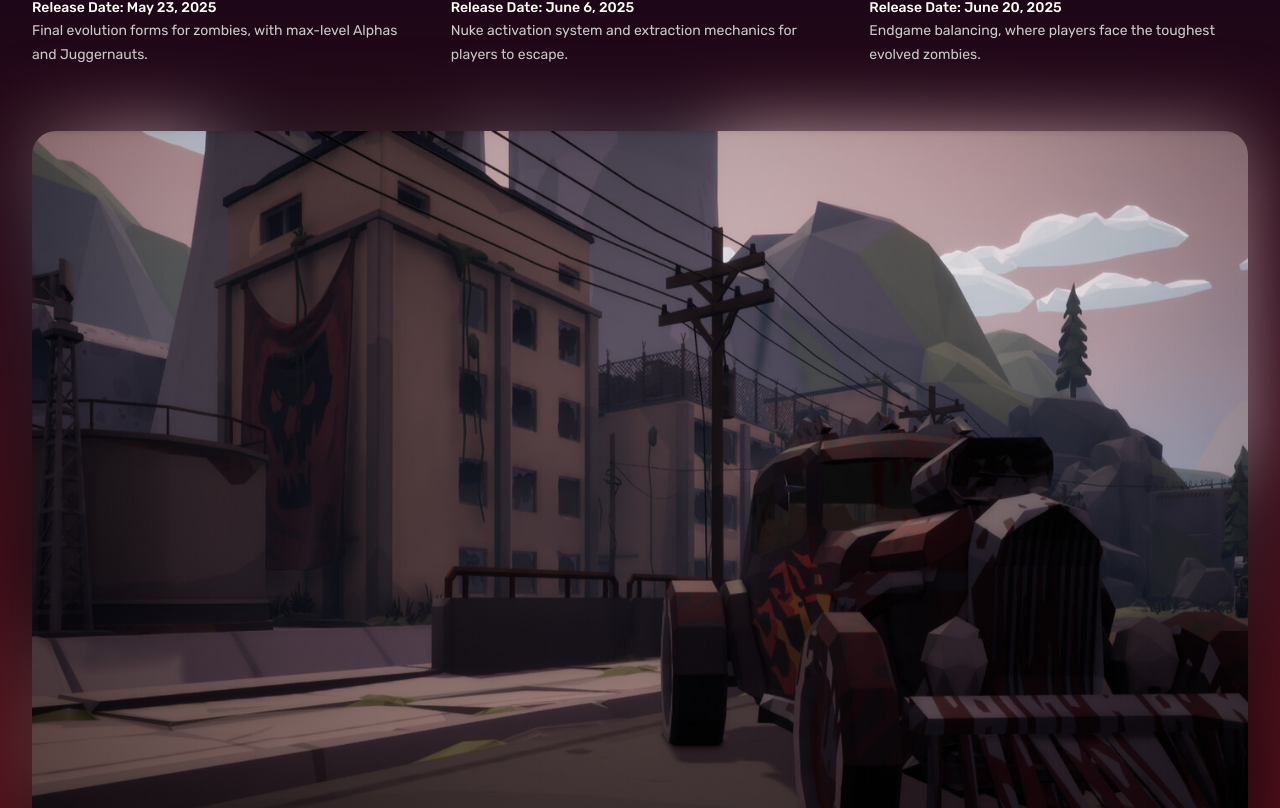
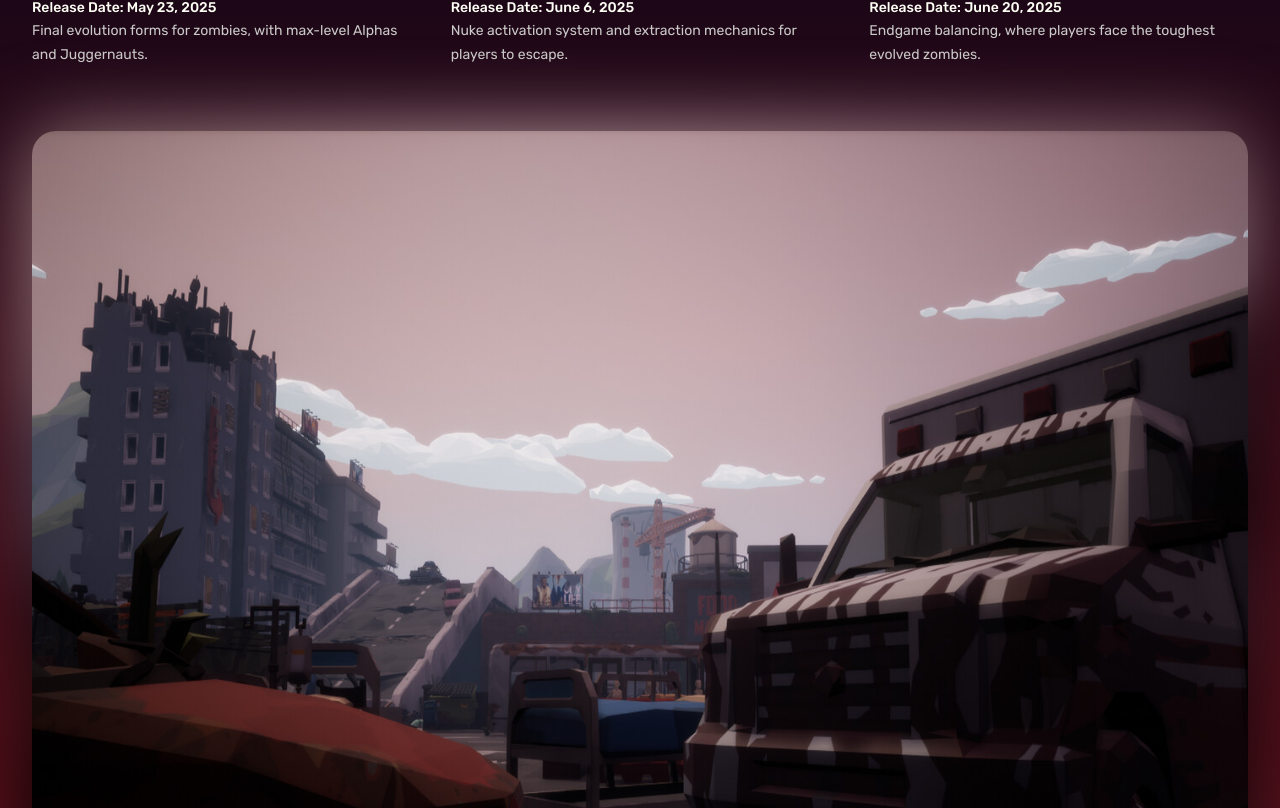
Before and after one commit to davidrivadeneyra/d.a.w.n, a React (Vite) app: page / in a window 1280 px wide. Shown: the part 6772-7580 px from the top of the page. Built offline with nearby package versions, Linux system fonts and the light colour scheme.

Commit message:
cambio imágenes en los paths

```diff
--- a/src/App.jsx
+++ b/src/App.jsx
@@ -287,8 +287,8 @@ function App() {
 								</div>
 							</div>
 							<div className='path-image col-span-9 relative visible'>
-								<img src="/assets/img/05.jpg"  className='aspect-ratio-img absolute blur-2xl top-0 w-full z-0' alt="" />
-								<img src="/assets/img/05.jpg" className='aspect-ratio-img relative rounded-3xl' alt="" />
+								<img src="/assets/img/06.jpg"  className='aspect-ratio-img absolute blur-2xl top-0 w-full z-0' alt="" />
+								<img src="/assets/img/06.jpg" className='aspect-ratio-img relative rounded-3xl' alt="" />
 							</div>
 						</div>
 					</div>
```
